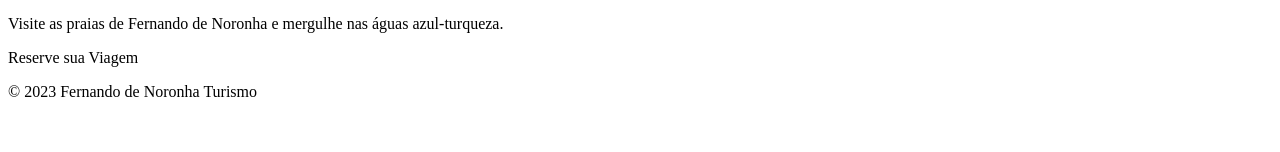
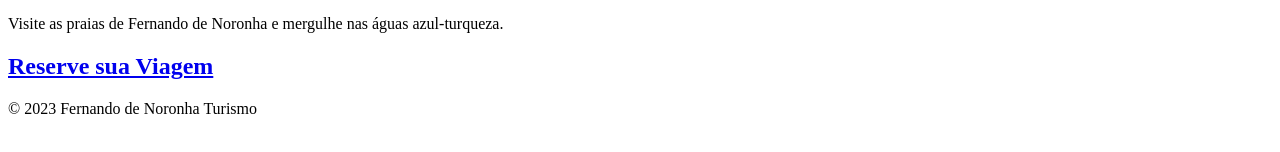
Before and after one commit to fabricinhodiabete/Viagem-a-Fernando-de-noronha, a plain HTML site: page index.html in a window 1280 px wide. Shown: the part 488-640 px from the top of the page. Drawn offline with Linux system fonts and the light colour scheme; a script that the page names is missing.

Commit message:
ATUALIZAÇÃO

```diff
--- a/index.html
+++ b/index.html
@@ -13,7 +13,7 @@
   <img src="https://th.bing.com/th/id/OIP.1aDQbaQk-G1fecMCkzIP3AHaGV?pid=ImgDet&w=206&h=176&c=7&dpr=1,1">
   <h3>Explore as Maravilhosas Praias</h3>
   <p>Visite as praias de Fernando de Noronha e mergulhe nas águas azul-turqueza.</p>
-  <h2<a href=" ">Reserve sua Viagem</a></h2>
+  <h2><a href=" ">Reserve sua Viagem</a></h2>
   <p>© 2023 Fernando de Noronha Turismo</p>
 
   <script src="script.js"></script>
```
